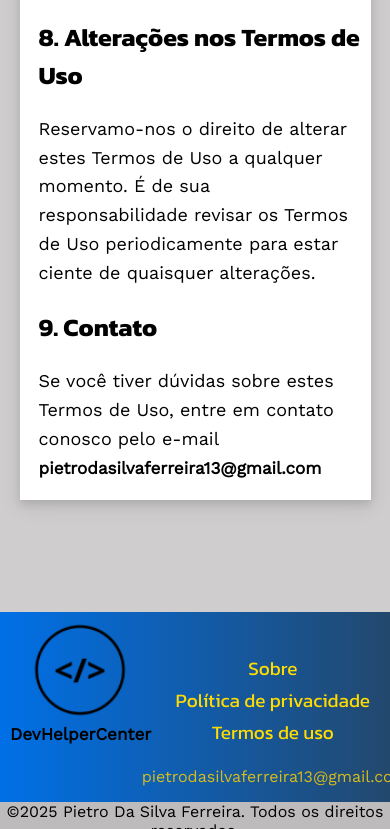
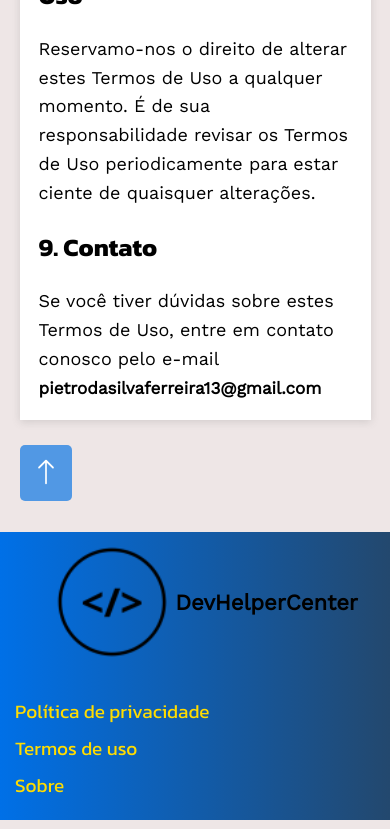
Before and after one commit to PietroDaSilvaFerreira/PietroDaSilvaFerreira.github.io, a plain HTML site: page termosdeuso.html in a window 390 px wide. Shown: the part 3393-4222 px from the top of the page. Drawn offline with nearby package versions, Linux system fonts and the light colour scheme.

Commit message:
Melhorias feitas no design de algumas coisas.

```diff
--- a/scripts.js
+++ b/scripts.js
@@ -1,5 +1,3 @@
-document.getElementById('ano').textContent = new Date().getFullYear();
-
 const barradepesquisa = document.getElementById('barra-de-pesquisa');
 const botaodapesquisa = document.getElementById('submit')
 const resultadodabusca = document.getElementById('resultado-da-busca');
@@ -8,12 +6,12 @@ const listItems = resultsList.querySelectorAll('li');
 const menulateral = document.getElementById('menu-lateral')
 const menuexpandido = document.getElementById('menu-expandido');
 const pages = [
-    { title: 'Linguagens', url: 'linguagens.html', content: 'Conteúdo da página Linguagens'},
-    { title: 'Documentações', url: 'documentacoes.html', content: 'Conteúdo da página Documentações'},
-    { title: 'Sobre', url: 'sobre.html', content: 'Conteúdo da página Sobre'},
-    { title: 'Política de privacidade', url: 'politicadeprivacidade.html', content: 'Conteúdo da página Política de privacidade'},
-    { title: 'Termos de uso', url: 'termosdeuso.html', content: 'Conteúdo da página Termos de uso'},
-    { title: 'Home', url: 'index.html', content: 'Conteúdo da página Home'},
+    { title: 'Linguagens', url: 'linguagens.html', content: 'Conteúdo da página Linguagens' },
+    { title: 'Documentações', url: 'documentacoes.html', content: 'Conteúdo da página Documentações' },
+    { title: 'Sobre', url: 'sobre.html', content: 'Conteúdo da página Sobre' },
+    { title: 'Política de privacidade', url: 'politicadeprivacidade.html', content: 'Conteúdo da página Política de privacidade' },
+    { title: 'Termos de uso', url: 'termosdeuso.html', content: 'Conteúdo da página Termos de uso' },
+    { title: 'Home', url: 'index.html', content: 'Conteúdo da página Home' },
 ];
 
 barradepesquisa.addEventListener('input', function () {
@@ -90,3 +88,7 @@ menulateral.addEventListener('click', function () {
     this.classList.toggle('active');
     menuexpandido.classList.toggle('active')
 })
+
+function voltarAoTopo() {
+    window.scrollTo({ top: 0, behavior: 'smooth' });
+}
--- a/style.css
+++ b/style.css
@@ -3,7 +3,7 @@
     --secundária: #FFFFFF;
     --destaque: #FFDC00;
     --link-hover: #d6bd1b;
-    --fundo: rgb(207, 205, 205);
+    --fundo: rgb(238, 230, 230);
     --texto: #000000;
     --borda-menu: #0070e7;
     --placeholder-color: rgb(112, 111, 111);
@@ -90,8 +90,8 @@ html {
 @media (max-width: 989px) {
     #menu-expandido.active {
         top: 100px;
-        height: 100vh;
-        width: 98vw;
+        height: 90vh;
+        width: 100vw;
         opacity: 1;
     }
 }
@@ -132,7 +132,6 @@ html {
 
 #menu-lateral.active span:nth-child(1) {
     transform: rotate(45deg) translateY(10px);
-    background-color: lightgray;
 }
 
 #menu-lateral.active span:nth-child(2) {
@@ -141,7 +140,6 @@ html {
 
 #menu-lateral.active span:nth-child(3) {
     transform: rotate(-45deg) translateY(-10px);
-    background-color: lightgray;
 }
 
 #pesquisa {
@@ -307,6 +305,10 @@ html {
     #menu-lateral {
         display: flex;
     }
+
+    #cabeçalho {
+        background-image: linear-gradient(to left, #23486e 30%, #0070e7 70%);
+    }
 }
 
 @media (max-width: 880px) {
@@ -388,7 +390,7 @@ html {
     padding: 0;
 }
 
-.linguagen{
+.linguagen {
     font-size: 19px;
     font-family: var(--fonteWorkSans);
 }
@@ -466,11 +468,11 @@ h3 {
 #secoes {
     border-top: 5px solid rgb(39, 39, 197);
     background-color: white;
-    box-shadow: 0 4px 8px rgba(0, 0, 0, 0.1), 0 6px 20px rgba(0, 0, 0, 0.1);
+    box-shadow: rgba(99, 99, 99, 0.2) 0px 2px 8px 0px;
     margin: 0 auto;
     max-width: 80%;
     overflow: hidden;
-    margin-top: 180px;
+    margin-top: 100px;
     text-align: left;
 }
 
@@ -545,9 +547,8 @@ h3 {
 
 #conteiner-logo-footer {
     position: absolute;
-    flex-direction: column;
-    top: 8px;
-    left: 20px;
+    left: 10px;
+    top: 15px;
 }
 
 .logo-do-footer {
@@ -564,12 +565,8 @@ h3 {
 }
 
 #footer-links {
-    position: absolute;
     display: flex;
-    margin-left: 50%;
-    transform: translateX(-50%);
-    gap: 15px;
-    top: 53%;
+    gap: 13px;
 }
 
 .footer-link {
@@ -583,79 +580,61 @@ h3 {
     color: var(--link-hover);
 }
 
-#email {
+#arrow-up {
+    border: none;
+    background-color: #5198e4;
+    border-radius: 5px;
+    cursor: pointer;
     position: absolute;
-    margin-left: 50%;
-    transform: translateX(-50%);
-    top: 70%;
-    font-family: var(--fonteWorkSans);
-    color: var(--link-hover);
+    margin-top: 25px;
+    margin-left: 20px;
+    padding: 12px 12px;
+    font-size: 28px;
+    color: white;
 }
 
-@media (max-width: 914px) {
-    #footer-links {
-        transform: translateX(-33%);
-        white-space: nowrap;
+#arrow-up:hover {
+    background-color: #3d81c9;
 }
 
-    #email {
-        transform: translateX(-25%);
-    }
+footer {
+    display: flex;
+    justify-content: center;
+    align-items: center;
+    position: relative;
+    margin-top: 7em;
+    height: 12em;
+    background-image: linear-gradient(to left, #23486e, #0070e7);
 }
 
-@media (max-width: 761px) {
-    #footer-links {
-        display: grid;
-        grid-template-columns: 1fr 1fr;
-        text-align: center;
-        top: 37%;
+@media (max-width: 989px) {
+    #conteiner-logo-footer {
+        display: flex;
+        align-items: center;
         gap: 3px;
-    }
-
-    #email {
-        top: 73%;
-    }
-}
-
-@media (max-width: 669px) {
-    #conteiner-logo-footer {
-        left: 10px;
-    }
-
-    .logo-do-footer {
-        width: 100px;
-        height: auto;
+        top: 10px;
+        left: 50%;
+        transform: translateX(-50%);
     }
 
     .text-logo-footer {
-        font-size: 17px;
-    }
+        font-size: 22px;
     }
 
-@media (max-width: 595px) {
     #footer-links {
-        grid-template-columns: 1fr;
-        transform: translateX(-10%);
-        top: 22%;
-    }
-
-    #email {
-        transform: translateX(-20%);
-    }
+        width: 0;
+        height: auto;
+        flex-direction: column;
+        white-space: nowrap;
+        margin-left: 15px;
+        gap: 8px;
+        margin-bottom: 20px;
     }
 
     footer {
-    position: relative;
-    margin-top: 7em;
-    height: 190px;
-    background-image: linear-gradient(to left, #23486e, #0070e7);
+        height: 18em;
+        justify-content: start;
+        align-items: end;
+
     }
-
-#copyright {
-    text-align: center;
-    padding-bottom: 3px;
-    font-family: var(--fonteWorkSans);
-    width: 100%;
-    height: 24px;
-    background-color: rgb(189, 187, 187);
 }
--- a/termosdeuso.html
+++ b/termosdeuso.html
@@ -42,12 +42,12 @@
 
         <nav id="menu-expandido">
             <ul id="coisas-do-menu">
+                <li class="coisa-do-menu"><a href="politicadeprivacidade.html" class="link-do-menu"
+                        title="Política de privacidade">Política de privacidade</a></li>
+                <li class="coisa-do-menu"><a href="documentacoes.html" class="link-do-menu">Documentações</a></li>
+                <li class="coisa-do-menu"><a href="termosdeuso.html" class="link-do-menu">Termos de uso</a></li>
                 <li class="coisa-do-menu"><a href="linguagens.html" class="link-do-menu">Linguagens</a></li>
-                <li class="coisa-do-menu"><a href="documentacoes.html" class="link-do-menu">Documentações</a></li>
                 <li class="coisa-do-menu"><a href="sobre.html" class="link-do-menu" title="Sobre">Sobre</a></li>
-                <li class="coisa-do-menu"><a href="politicadeprivacidade.html" class="link-do-menu" title="Política de privacidade">Política de
-                        privacidade</a></li>
-                <li class="coisa-do-menu"><a href="termosdeuso.html" class="link-do-menu">Termos de uso</a></li>
             </ul>
         </nav>
 
@@ -179,6 +179,8 @@
         </div>
     </main>
 
+    <button id="arrow-up" onclick="voltarAoTopo()"><i class="bi bi-arrow-up"></i></button>
+
     <footer>
         <div id="conteiner-logo-footer">
             <img src="imgs/logo-para-telas-pequenas.png" alt="logo-do-footer" class="logo-do-footer">
@@ -186,18 +188,12 @@
         </div>
 
         <div id="footer-links">
+            <a href="politicadeprivacidade.html" class="footer-link" title="Política de privacidade">Política de
+                privacidade</a>
+            <a href="termosdeuso.html" class="footer-link" title="Termos de uso">Termos de uso</a>
             <a href="sobre.html" class="footer-link" title="Sobre">Sobre</a>
-            <a href="politicadeprivacidade.html" class="footer-link" title="Política de privacidade">Política de privacidade</a>
-            <a href="termosdeuso.html" class="footer-link" title="Termos de uso">Termos de uso</a>
         </div>
-
-        <p id="email">pietrodasilvaferreira13@gmail.com</p>
     </footer>
-
-    <div id="copyright">
-        &copy;<span id="ano"></span> Pietro Da Silva Ferreira. Todos os direitos reservados.
-    </div>
-
     <script src="scripts.js"></script>
 </body>
 
```
Also changed, not shown: documentacoes.html (+60 -45 lines), index.html (+6 -11 lines), linguagens.html (+6 -11 lines), politicadeprivacidade.html (+6 -11 lines), sobre.html (+6 -11 lines). Lines whose indentation alone changed are shown as unchanged.
